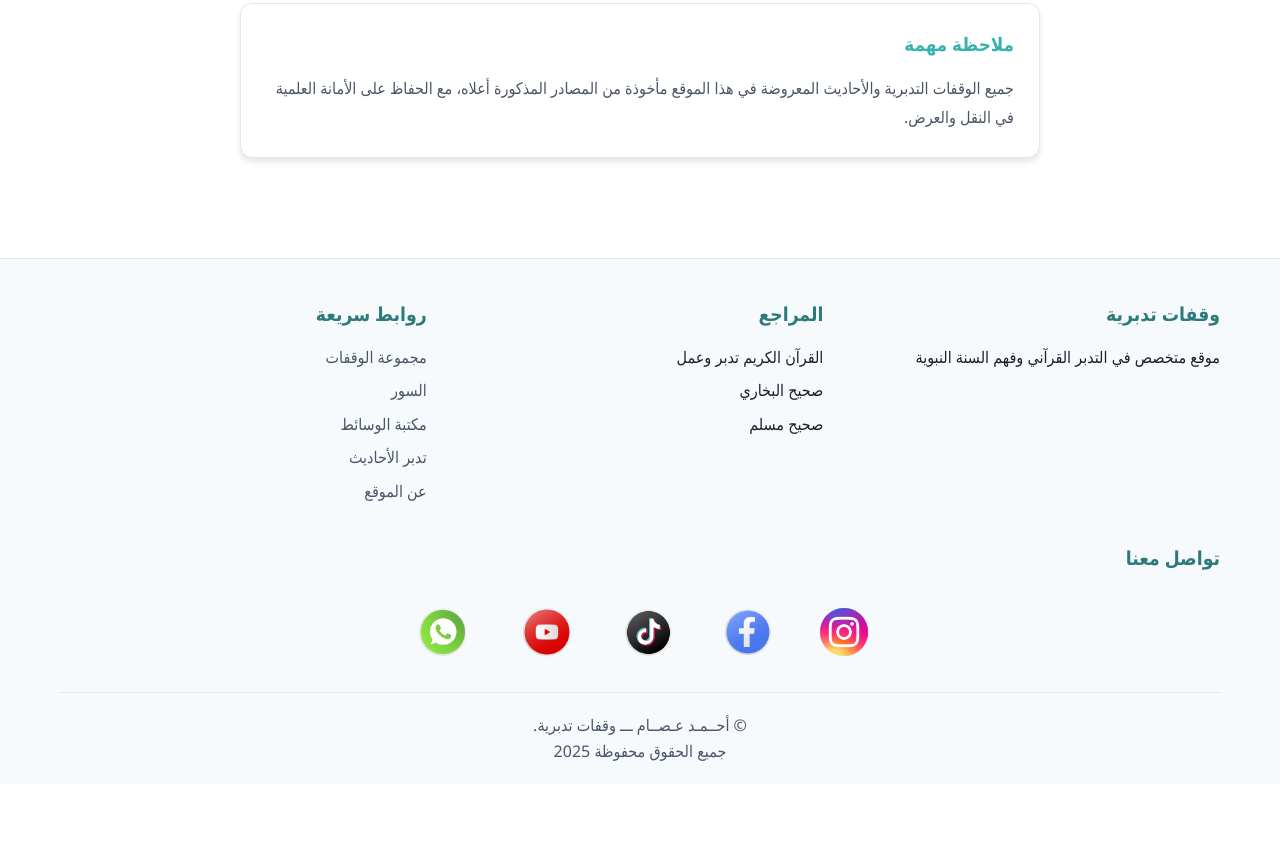
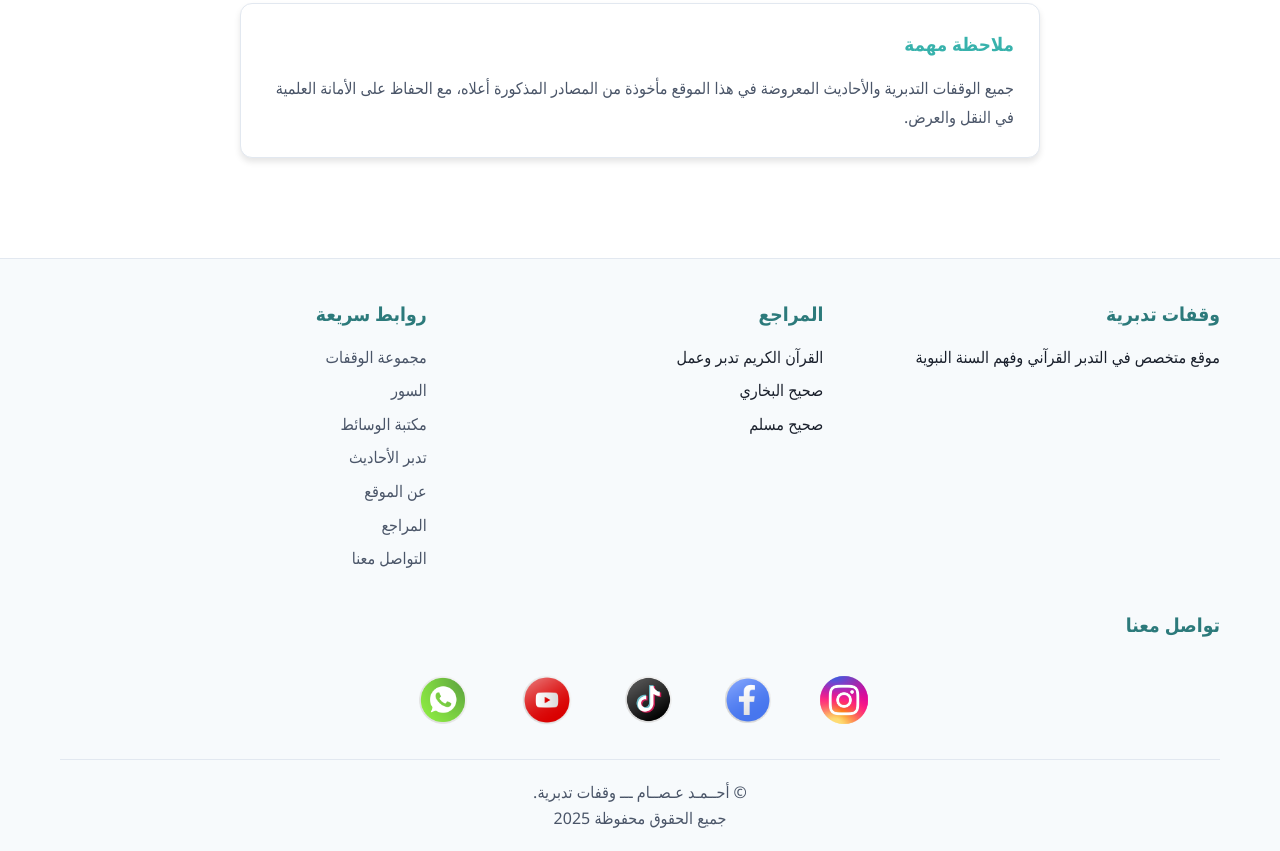
Before and after one commit to a7-m/waqfat, a plain HTML site: page html/references.html in a window 1280 px wide. Shown: the part 831-1682 px from the top of the page. Before the commit the page ends 1615 px from the top, so only its background shows below. Drawn offline with Linux system fonts and the light colour scheme.

Commit message:
Update references.html

```diff
--- a/html/references.html
+++ b/html/references.html
@@ -68,6 +68,7 @@
                     <li><a href="media.html" data-page="media" class="nav-link">مكتبة الوسائط</a></li>
                     <li><a href="hadith.html" data-page="hadith" class="nav-link">تدبر الأحاديث</a></li>
                     <li><a href="about.html" data-page="about" class="nav-link">عن الموقع</a></li>
+                    <li><a href="contact.html" data-page="contact" class="nav-link">التواصل معنا</a></li>
                     <li><a href="references.html" data-page="references" class="nav-link">المراجع</a></li>
                 </ul>
             </nav>
@@ -112,6 +113,8 @@
                         <li><a href="media.html" data-page="media">مكتبة الوسائط</a></li>
                         <li><a href="hadith.html" data-page="hadith">تدبر الأحاديث</a></li>
                         <li><a href="about.html" data-page="about">عن الموقع</a></li>
+                        <li><a href="references.html" data-page="references">المراجع</a></li>
+                        <li><a href="contact.html" data-page="contact">التواصل معنا</a></li>
                     </ul>
                 </div>
             </div>
```
